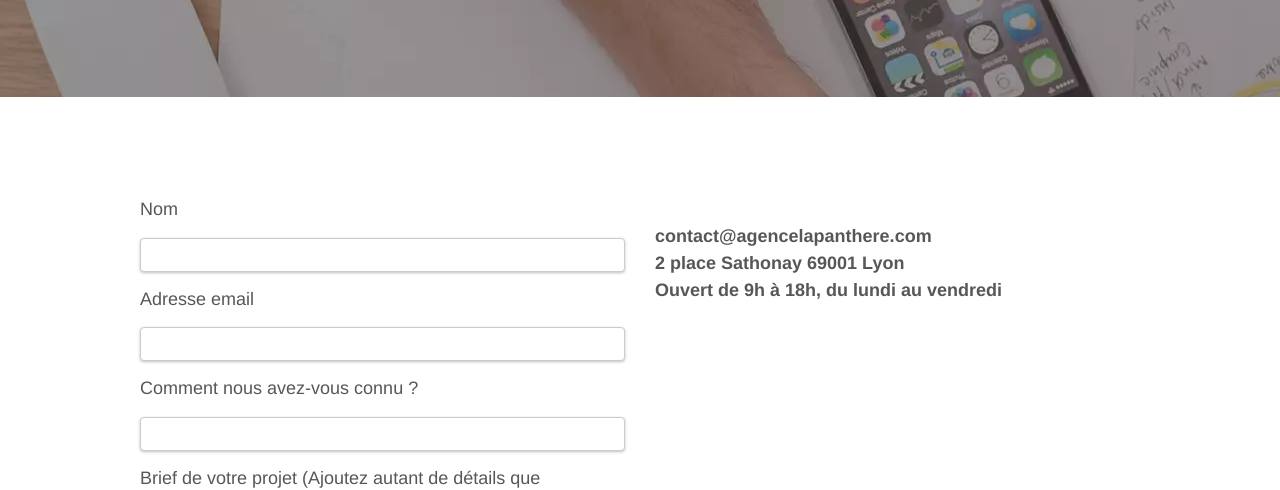
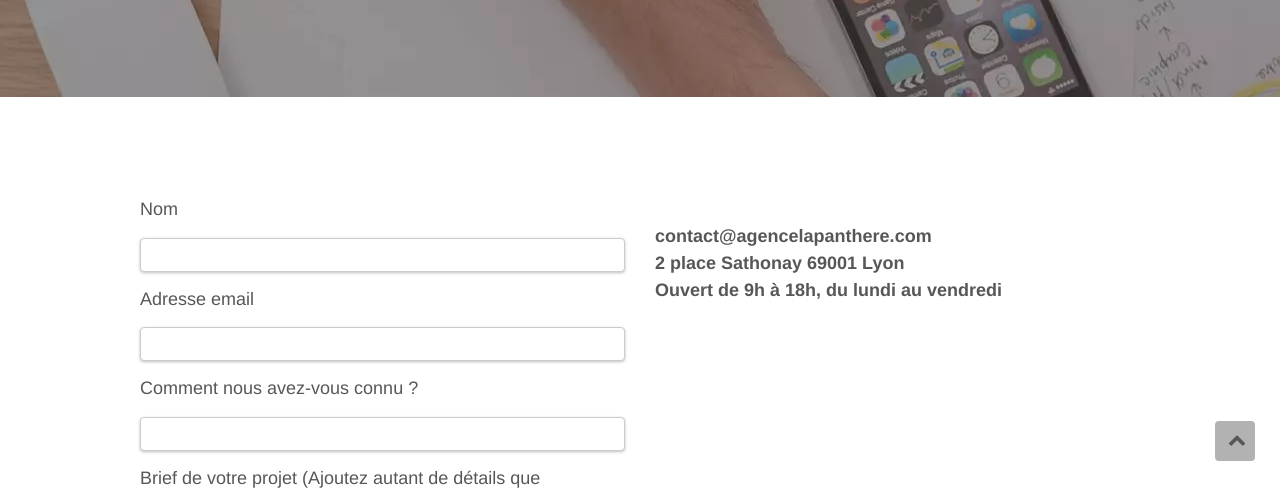
Before and after one commit to Babouzik/P4_SAULAIS_Sandrine_La_Panthe-re, a plain HTML site: page page2.html in a window 1280 px wide. Shown: the part 314-804 px from the top of the page. Drawn offline with nearby package versions, Linux system fonts and the light colour scheme; a script that the page names is missing.

Commit message:
Scroll chevron

```diff
--- a/style.css
+++ b/style.css
@@ -559,13 +559,13 @@ button {
     position: fixed;
     bottom: 20px;
     right: 20px;
-    opacity: 0;
+    opacity: 1;
     z-index: 500;
     transition: all .3s ease-in-out;
 }
 
 .scrollToTop span {
-    margin-top: 6px;
+    margin-top: 0;
 }
 
 .showScrollTop {
```
